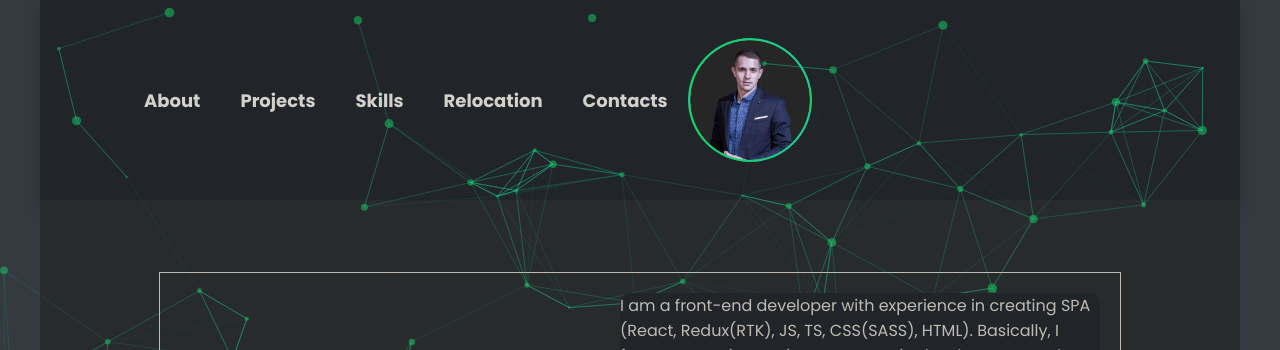
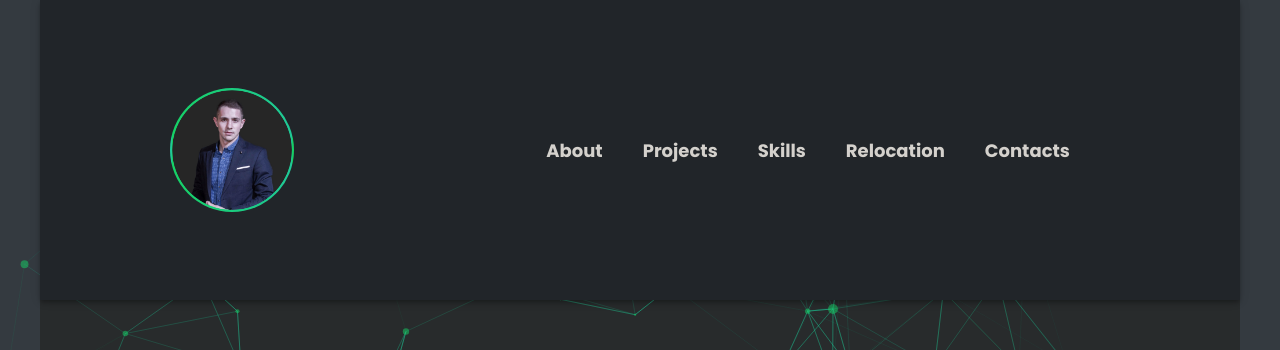
Before and after one commit to iammnitelniy/portfolio-frontend, a React (Create React App) app: page / in a window 1280 px wide. Shown: the top 350 px of the page. Built offline with nearby package versions, Linux system fonts and the light colour scheme.

Commit message:
-fixed: navbar dasable, in progress

```diff
--- a/src/App.tsx
+++ b/src/App.tsx
@@ -15,11 +15,11 @@ function App() {
         <div className='App'>
             <header className='header'>
                 <div className='container'>
-                    {/*<Header />*/}
+                    <Header />
 
-                    <NavState>
-                        <MainMenu />
-                    </NavState>
+                    {/*<NavState>*/}
+                    {/*    <MainMenu />*/}
+                    {/*</NavState>*/}
 
                 </div>
             </header>
```
